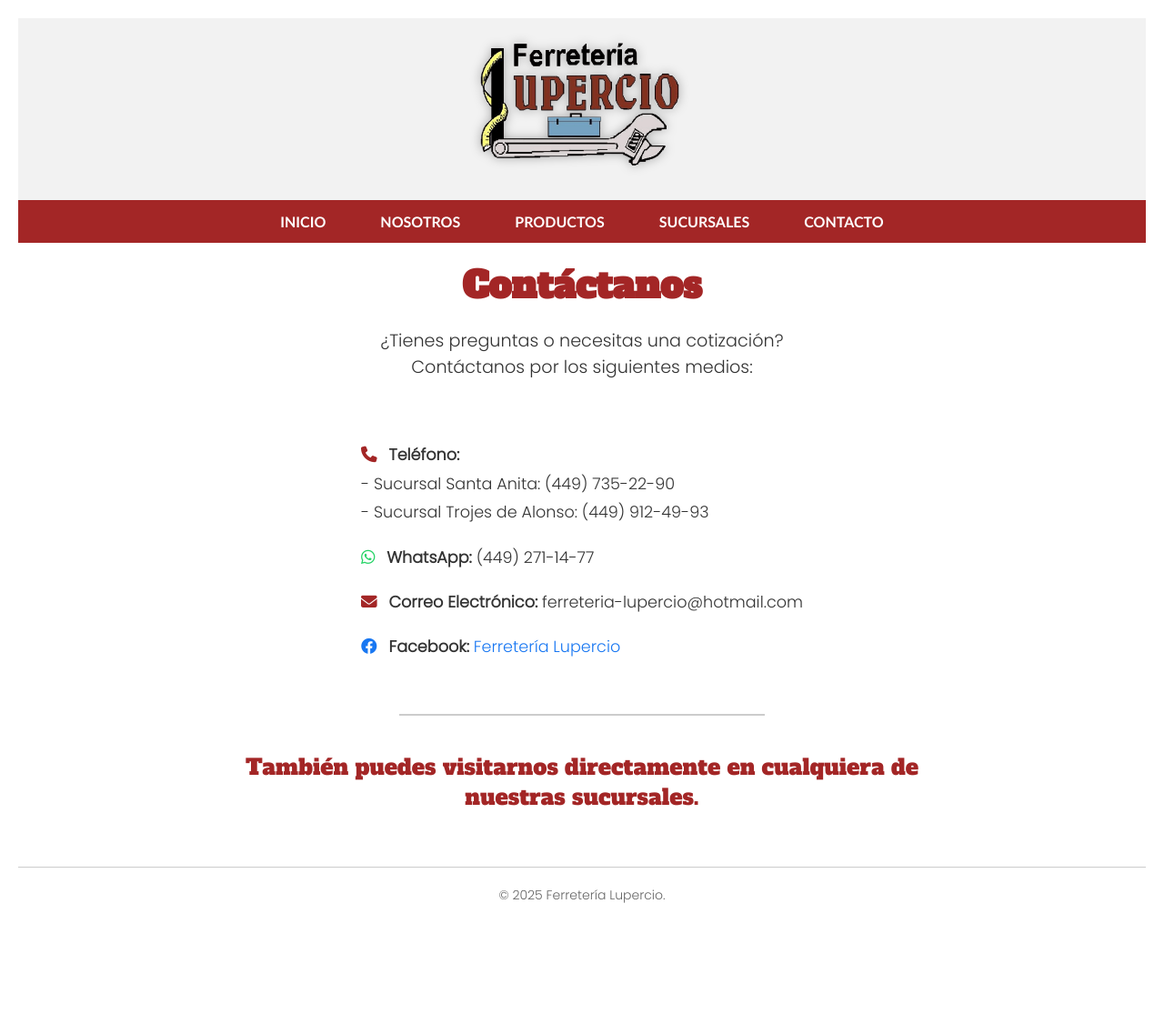
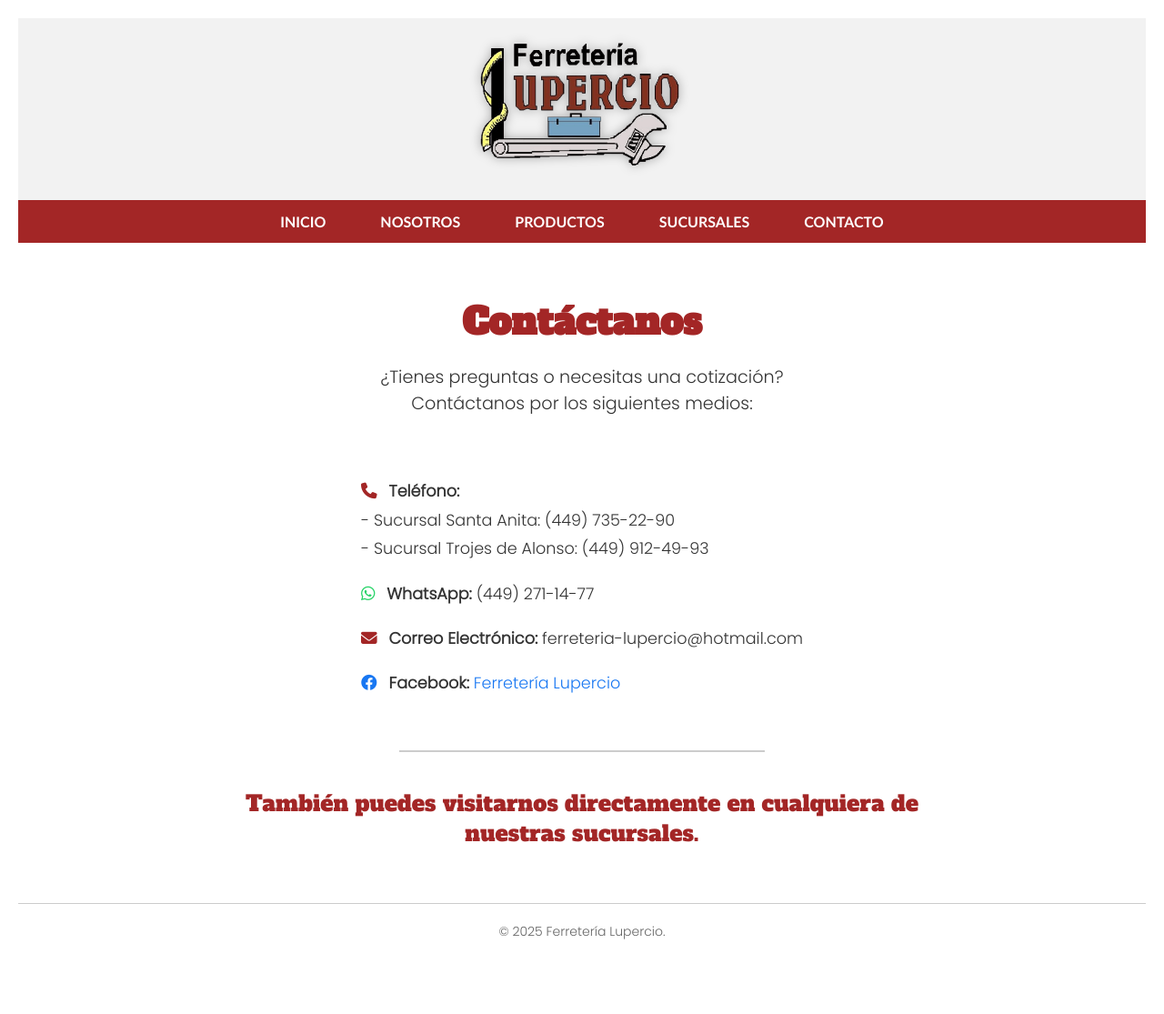
Before and after one commit to Ferreteria-Lupercio/Ferreteria-Lupercio.github.io, a Jekyll site: the page built from Contacto.md, in a window 1280 px wide. Shown: the whole page at 91% size. Built offline with Jekyll 4.4.1, drawn with Linux system fonts in a browser that asks for light colours; before the commit the page ends 1075 px from its top, so only the background shows below that.

Commit message:
Update Contacto.md

```diff
--- a/Contacto.md
+++ b/Contacto.md
@@ -5,7 +5,9 @@ layout: default
 
 <div style="text-align: center; max-width: 800px; margin: 0 auto;">
 
-  <h1 style="font-family: 'Alfa Slab One', serif; color: #a32626;">Contáctanos</h1>
+<h1 style="font-family: 'Alfa Slab One', serif; color: #a32626; margin-top: 60px;">
+  Contáctanos
+</h1>
 
 <p style="font-size: 1.2rem;">
   ¿Tienes preguntas o necesitas una cotización?<br>
```
